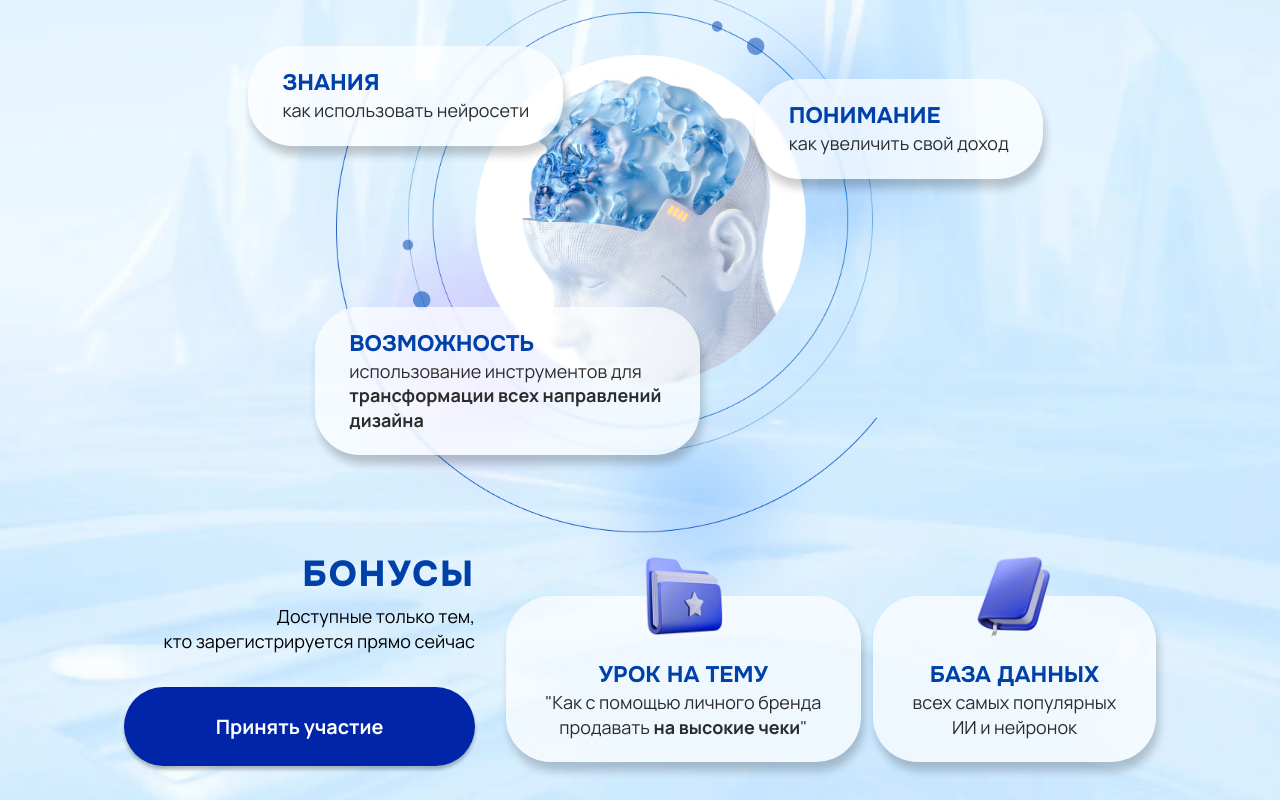
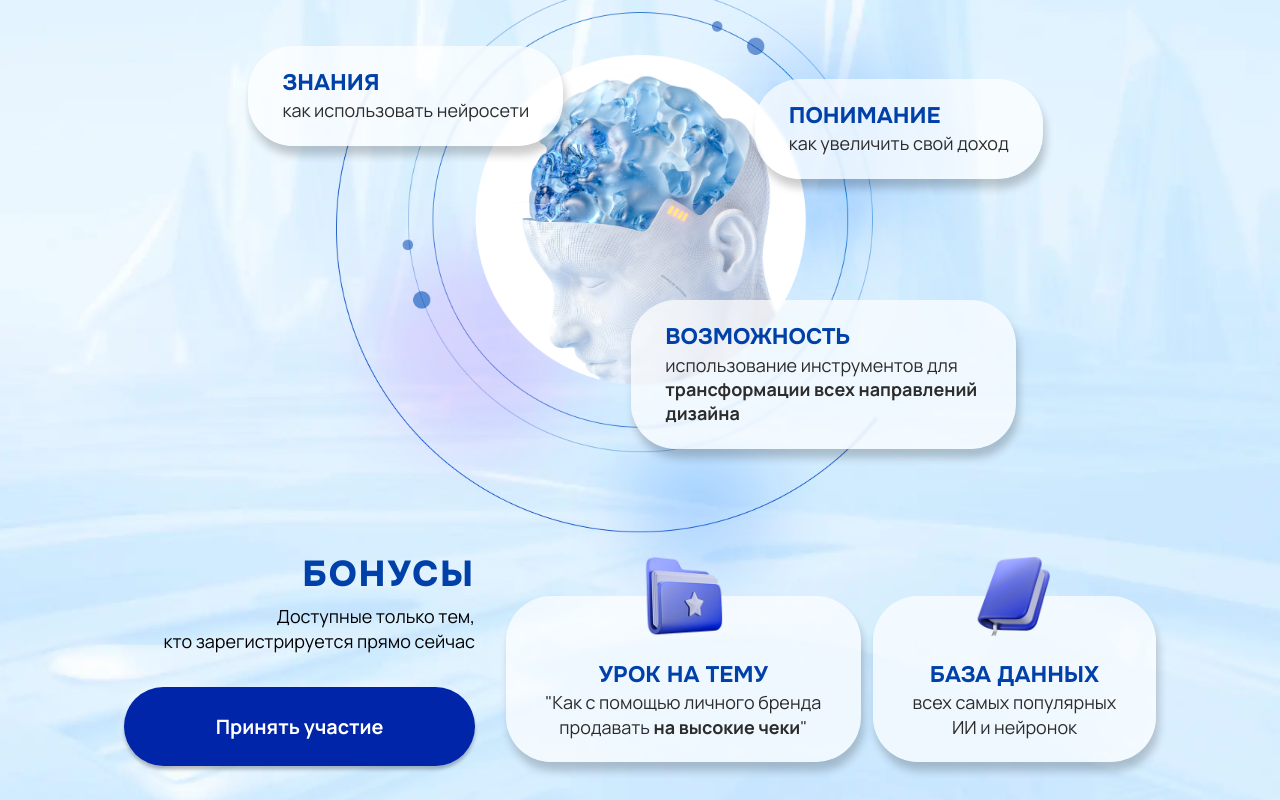
Before and after one commit to boyko1396/metabox_v3, a website built with webpack: page src/index.html in a window 1280 px wide. Shown: the part 2091-2891 px from the top of the page. Built offline with nearby package versions, Linux system fonts and the light colour scheme; files whose address does not match are found by name.

Commit message:
fix resol

```diff
--- a/src/scss/components/landing.scss
+++ b/src/scss/components/landing.scss
@@ -258,10 +258,10 @@
     }
     &:nth-child(3) {
       width: 100%;
-      top: 49%;
+      top: 48%;
+      right: -5%;
       @media (max-width: $lg) {
         margin: 0 auto;
-        right: 0;
         right: 0;
       }
       @media (max-width: $xs) {
```
Also changed, not shown: dist/css/style.min.css, dist/index.html.
